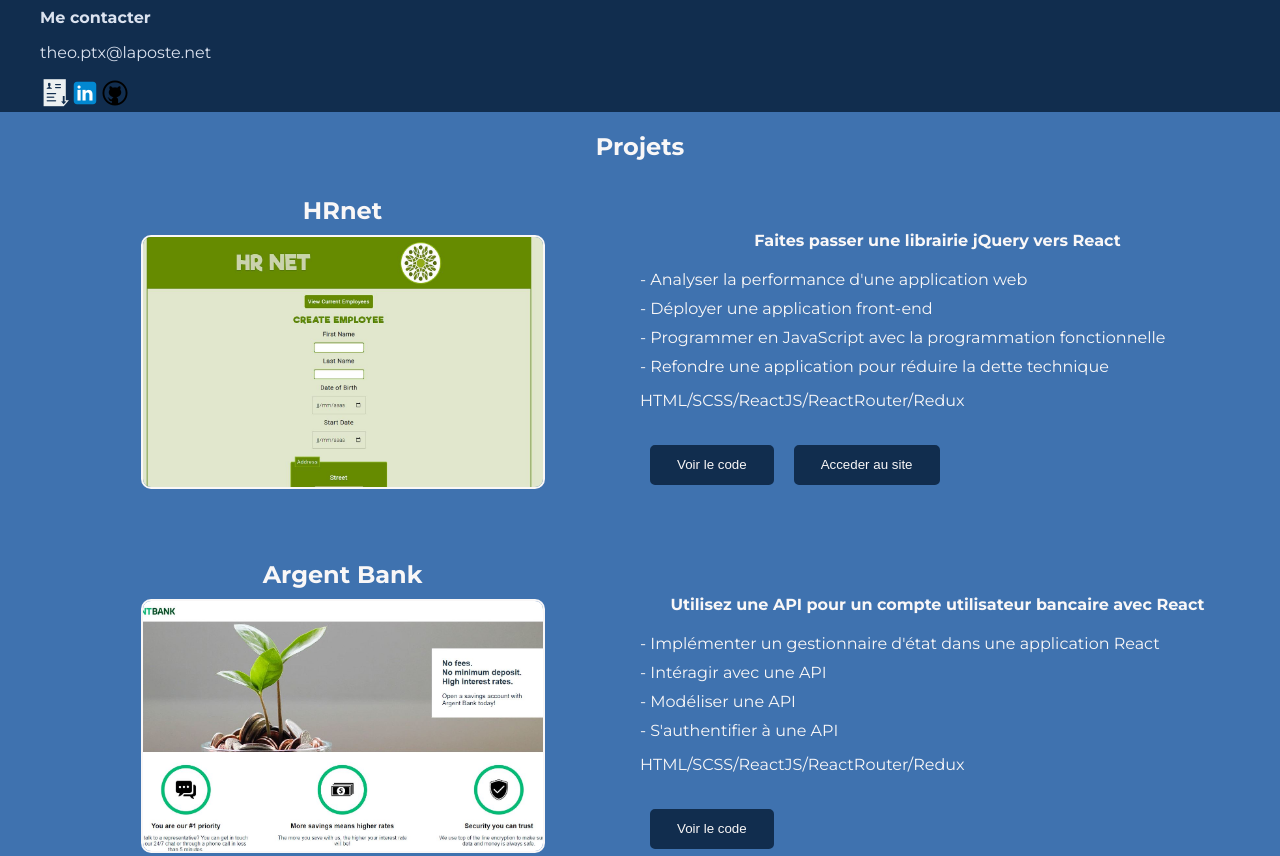
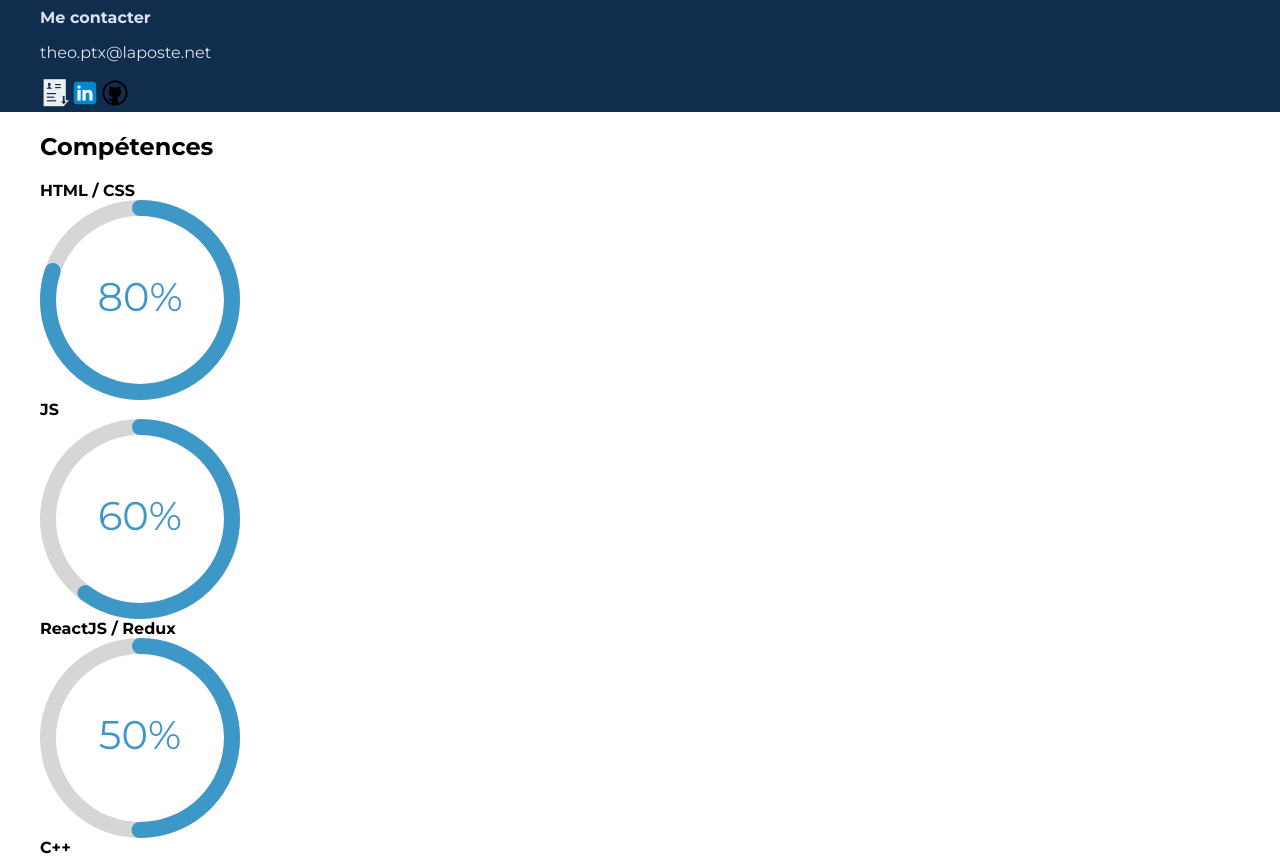
Before and after one commit to PuteauxTheo/portfolioPuteauxTheo, a React (Create React App) app: page / in a window 1280 px wide. Shown: the part 2340-3196 px from the top of the page. Built offline with nearby package versions, Linux system fonts and the light colour scheme.

Commit message:
add skills

```diff
--- a/src/pages/App.jsx
+++ b/src/pages/App.jsx
@@ -2,12 +2,14 @@ import About from "../components/About";
 import DisplayProject from "../components/DisplayProjects";
 import Footer from "../components/Footer";
 import Header from "../components/Header";
+import Skills from "../components/Skills";
 
 export default function App(){
     return (
         <div id="app">
             <Header/>
             <About/>
+            <Skills/>
             <DisplayProject/>
             <Footer/>
         </div>
```
